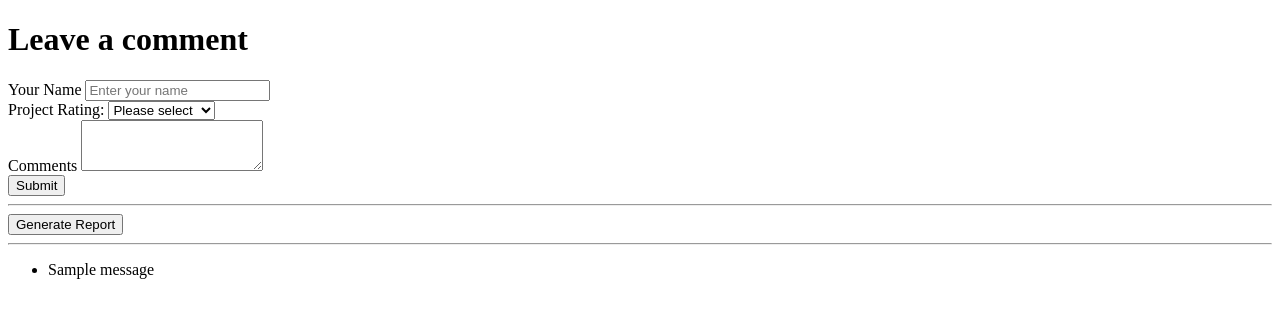
After one commit to Health-Advisor-Machine/Health-Advisor-Machine, a Flask app: template templates/comments.html in a window 1280 px wide. The commit adds this page. Shown: the top 318 px of the page. Run offline with Flask 3, Linux system fonts and the light colour scheme; the template is opened without the code that fills it, so the values that code supplies are empty; one stand-in notice (Sample message) is shown; parts of the project's set-up code (start-up, migrations or seed data) failed here and were passed over.

Commit message:
working on comments.html method not allowed error

```diff
--- a/app.py
+++ b/app.py
@@ -1,6 +1,7 @@
+import time
 import boto3
 import numpy as np
-from flask import Flask, render_template, request
+from flask import Flask, render_template, request, flash
 import pickle
 
 app = Flask(__name__)
@@ -125,5 +126,60 @@ def heart_attack_results():
     return render_template('heart_attack_results.html', prediction=prediction[0], probability=probability)
 
 
+@app.route('/comments', methods=['POST'])
+def add_comments():
+    name = request.form['name']
+    rating = request.form['rating']
+    comment = request.form['comment']
+
+    # Add comment to DynamoDB table
+    table.put_item(
+        Item={
+            'comment_id': str(time.time()),
+            'name': name,
+            'rating': rating,
+            'comment': comment
+        }
+    )
+    flash('Thank you for your comment! It was saved on DynamoDB')
+    return render_template('comments.html')
+
+
+dynamodb = boto3.resource('dynamodb', region_name='us-east-1')
+table_name = 'final_comments'
+
+
+# COMMAND IN CLI TO DOWNLOAD FROM DYNAMODB
+# aws dynamodb scan --table-name comments --output json --query "Items[*]" > json/comments.json
+
+# Check if table already exists
+existing_tables = list(dynamodb.tables.all())
+if any(table.name == table_name for table in existing_tables):
+    table = dynamodb.Table(table_name)
+else:
+    # Create comments table
+    table = dynamodb.create_table(
+        TableName=table_name,
+        KeySchema=[
+            {
+                'AttributeName': 'comment_id',
+                'KeyType': 'HASH'  # Partition key
+            },
+        ],
+        AttributeDefinitions=[
+            {
+                'AttributeName': 'comment_id',
+                'AttributeType': 'S'
+            },
+        ],
+        ProvisionedThroughput={
+            'ReadCapacityUnits': 5,
+            'WriteCapacityUnits': 5
+        }
+    )
+    # Wait for table to be created
+    table.meta.client.get_waiter('table_exists').wait(TableName=table_name)
+
+
 if __name__ == '__main__':
     app.run(host='0.0.0.0', port=6060, debug=True)
--- /dev/null
+++ b/templates/comments.html
@@ -0,0 +1,48 @@
+<!DOCTYPE html>
+<html lang="en">
+<head>
+    <meta charset="UTF-8">
+    <title>Comments</title>
+</head>
+<body>
+<h1>Leave a comment</h1>
+<form action="/comments" method="POST">
+    <label for="name">Your Name</label>
+    <input type="text" id="name" name="name" placeholder="Enter your name"><br>
+    <label for="rating">Project Rating:</label>
+      <select id="rating" name="rating" required>
+          <option value="">Please select</option>
+          <option value="1">1 (Bad)</option>
+          <option value="2">2 </option>
+          <option value="3">3 (Average)</option>
+          <option value="4">4</option>
+          <option value="5">5 (Excellence)</option>
+      </select><br>
+    <label for="comment">Comments</label>
+    <textarea id="comment" name="comment" rows="3"></textarea><br>
+    <input type="submit" value="Submit">
+    <hr>
+
+    <button type="button" id="generate-report-btn">Generate Report</button>
+        <script>
+        document.getElementById('generate-report-btn').addEventListener('click', function() {
+          var img = document.createElement('img');
+          img.src = 'https://soccerpassionproject.s3.amazonaws.com/plot/feeback.png';
+          var newWindow = window.open();
+          newWindow.document.write(img.outerHTML);
+        });
+      </script>
+    <hr>
+</form>
+
+{% with messages = get_flashed_messages() %}
+  {% if messages %}
+    <ul class="flashes">
+      {% for message in messages %}
+        <li>{{ message }}</li>
+      {% endfor %}
+    </ul>
+  {% endif %}
+{% endwith %}
+</body>
+</html>
--- a/templates/index.html
+++ b/templates/index.html
@@ -9,6 +9,7 @@
 	<ul>
 		<li><a href="/diabetes">Diabetes</a></li>
 		<li><a href="/heart_attack">Heart Attack</a></li>
+		<li><a href="/comments">Comments</a></li>
 	</ul>
 </body>
 </html>
```
